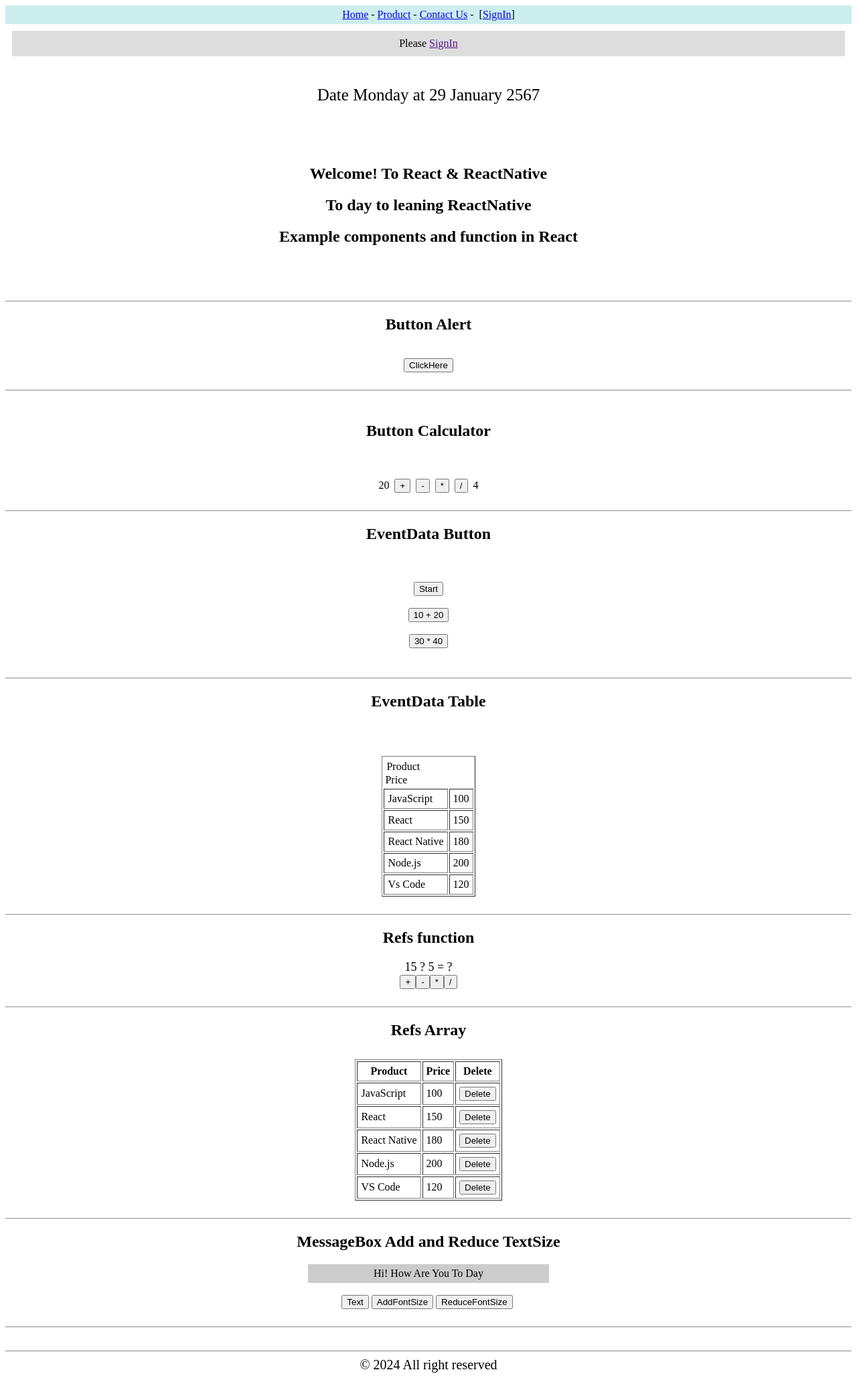
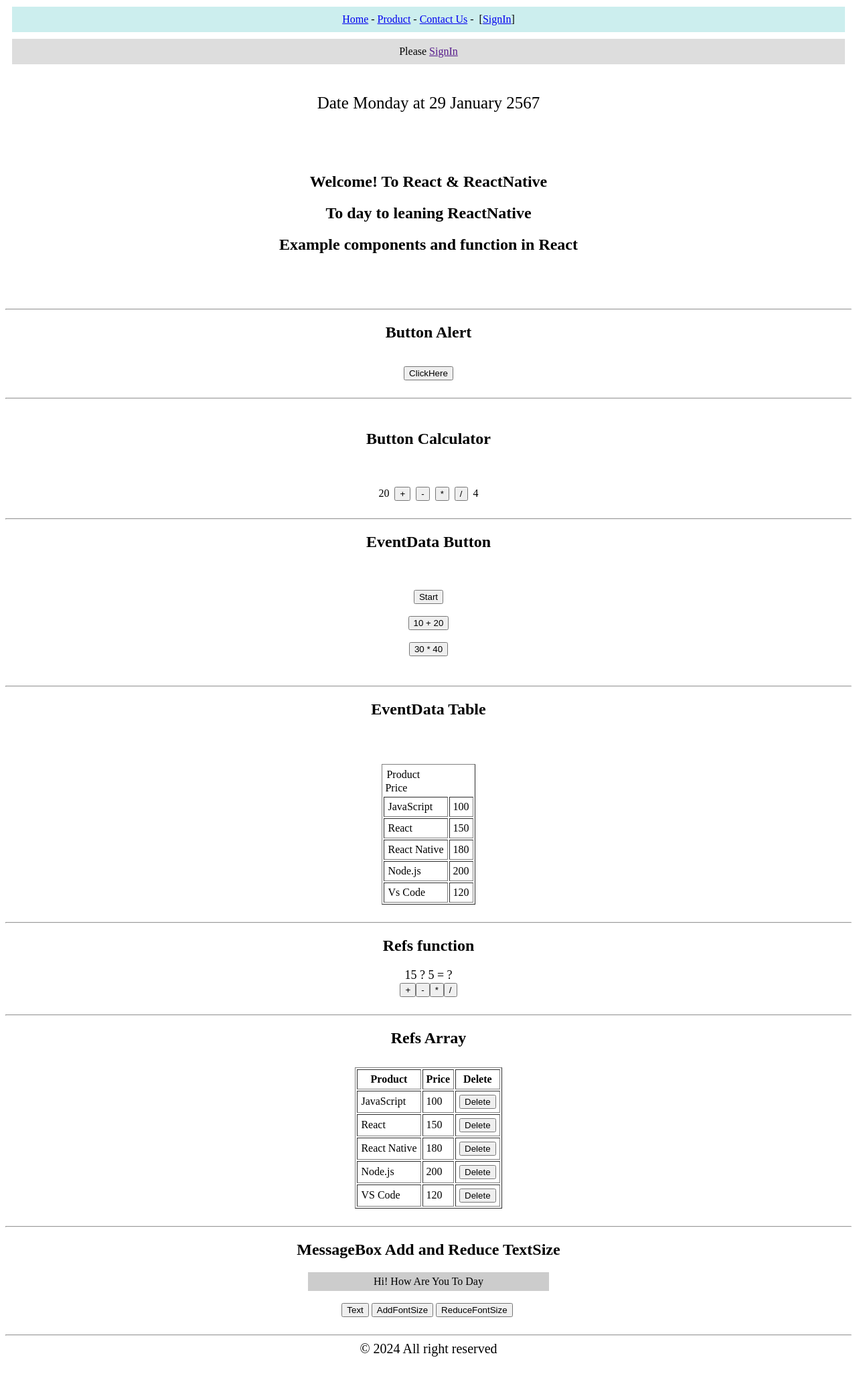
Before and after one commit to s6503052412161/app1, a React (Create React App) app: page / in a window 1280 px wide. Shown: the whole page at 67% size. After the commit the page ends 2034 px from the top, so only its background shows below. Built offline with nearby package versions, Linux system fonts and the light colour scheme.

Commit message:
update a little bit
update a little bit

```diff
--- a/src/App.js
+++ b/src/App.js
@@ -49,8 +49,6 @@ function App() {
     <MessageBox/>
     <br/>
     <hr/>
-    <br/>
-    <hr/>
     <Footer/>
     </>
 
--- a/src/context-header2.js
+++ b/src/context-header2.js
@@ -10,7 +10,8 @@ export default class Header2 extends React.Component {
     const headerStyle = {
       backgroundColor: '#cee',
       textAlign: 'center',
-      padding: 5,
+      padding: 10,
+      margin:10
     };
 
     const onClickSignout = (event) => {
```
